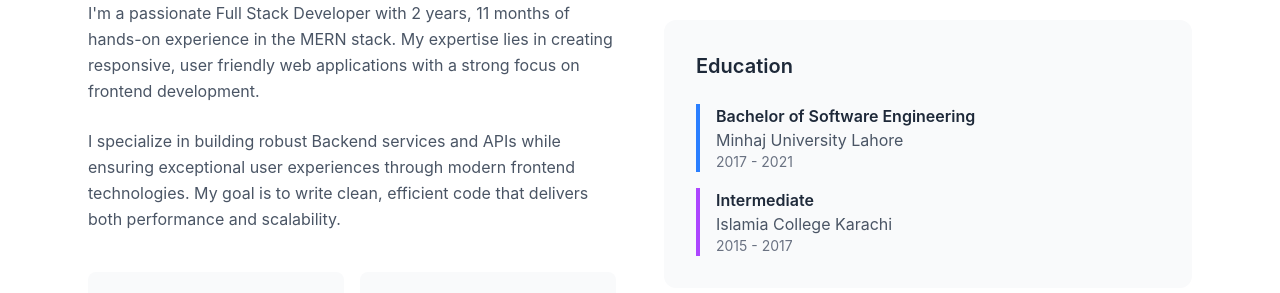
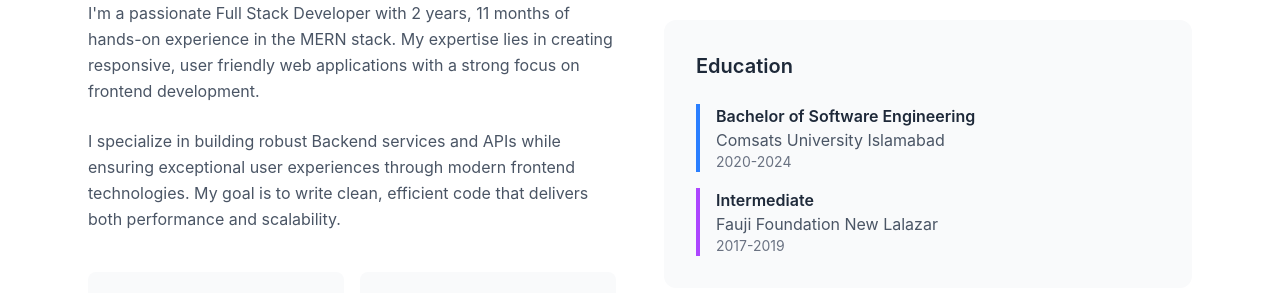
Before and after one commit to muhammad-ali-2001/portfolio, a React (Vite) app: page / in a window 1280 px wide. Shown: the part 1060-1353 px from the top of the page. Built offline with nearby package versions, Linux system fonts and the light colour scheme.

Commit message:
Update AboutSection.tsx

```diff
--- a/src/pages/Portfolio/_components/AboutSection.tsx
+++ b/src/pages/Portfolio/_components/AboutSection.tsx
@@ -52,13 +52,13 @@ const AboutSection = ({ totalExperience }: AboutSectionProps) => {
                 <h5 className="font-semibold">
                   Bachelor of Software Engineering
                 </h5>
-                <p className="text-gray-600">Minhaj University Lahore</p>
-                <p className="text-sm text-gray-500">2017 - 2021</p>
+                <p className="text-gray-600">Comsats University Islamabad</p>
+                <p className="text-sm text-gray-500">2020-2024</p>
               </div>
               <div className="border-l-4 border-purple-500 pl-4">
                 <h5 className="font-semibold">Intermediate</h5>
-                <p className="text-gray-600">Islamia College Karachi</p>
-                <p className="text-sm text-gray-500">2015 - 2017</p>
+                <p className="text-gray-600">Fauji Foundation New Lalazar </p>
+                <p className="text-sm text-gray-500">2017-2019</p>
               </div>
             </div>
           </div>
```
